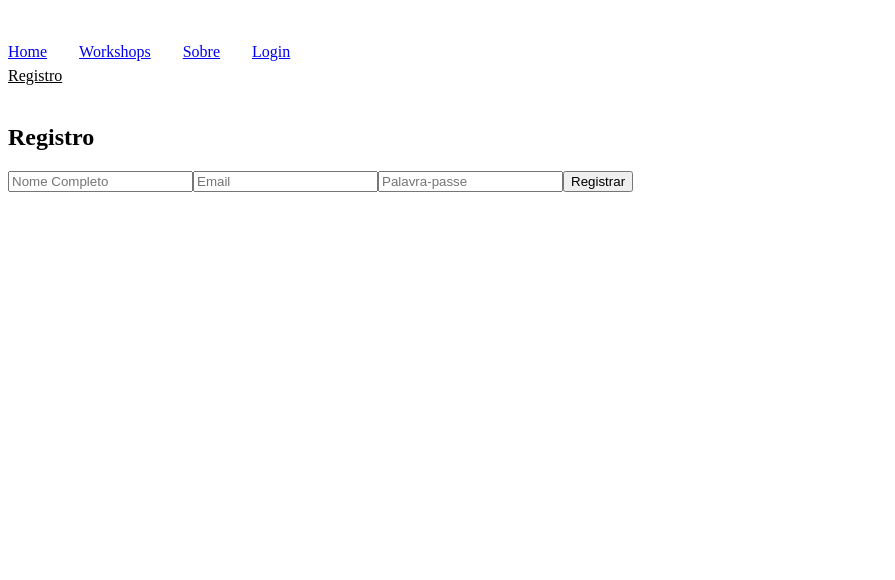
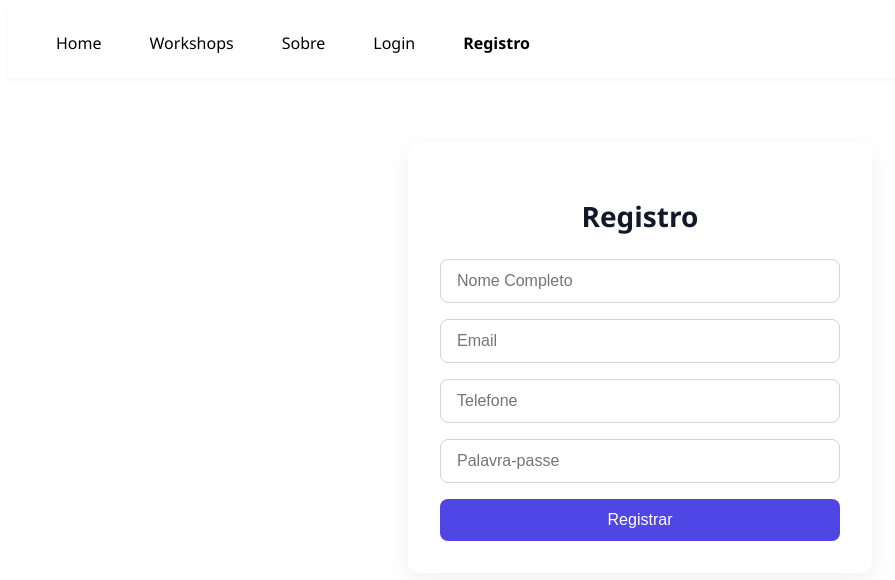
Before and after one commit to csjairo/edulivre-web, a Vue app: page /register in a window 1280 px wide. Shown: the top 580 px of the page, without its empty margins (0-895 px from the left). Built offline with nearby package versions, Linux system fonts and the light colour scheme.

Commit message:
Algumas estilizações foram feitas, o back-end foi atualizado para tratar o problema do CORS.

```diff
--- a/src/App.vue
+++ b/src/App.vue
@@ -44,63 +44,71 @@ export default {
 </script>
 
 <style scoped>
-header {
-  line-height: 1.5;
-  max-height: 100vh;
+:root {
+  --primary-color: #4f46e5;
+  --primary-hover: #4338ca;
+  --text-color: #1f2937;
+  --background-color: #f9fafb;
+  --border-color: #e5e7eb;
+  --link-color: #374151;
+  --link-hover-bg: #e0e7ff;
+  --section-gap: 2rem;
 }
 
-.logo {
-  display: block;
-  margin: 0 auto 2rem;
+header {
+  background-color: var(--background-color);
+  padding: 1rem 2rem;
+  border-bottom: 1px solid var(--border-color);
+  box-shadow: 0 2px 4px rgba(0, 0, 0, 0.04);
+  display: flex;
+  justify-content: space-between;
+  align-items: center;
+  flex-wrap: wrap;
+  font-family: "Segoe UI", sans-serif;
+}
+
+.wrapper {
+  display: flex;
+  align-items: center;
+  width: 100%;
+  flex-wrap: wrap;
+  justify-content: space-between;
 }
 
 nav {
-  width: 100%;
-  font-size: 12px;
-  text-align: center;
-  margin-top: 2rem;
+  display: flex;
+  flex-wrap: wrap;
+  gap: 1rem;
+  font-size: 1rem;
+}
+
+nav a {
+  text-decoration: none;
+  color: var(--link-color);
+  padding: 0.5rem 1rem;
+  border-radius: 8px;
+  transition: background-color 0.2s ease, color 0.2s ease;
+}
+
+nav a:hover {
+  background-color: var(--link-hover-bg);
+  color: var(--primary-color);
 }
 
 nav a.router-link-exact-active {
-  color: var(--color-text);
+  color: var(--primary-color);
+  font-weight: 600;
+  background-color: var(--link-hover-bg);
 }
 
 nav a.router-link-exact-active:hover {
-  background-color: transparent;
+  background-color: var(--link-hover-bg);
 }
 
-nav a {
-  display: inline-block;
-  padding: 0 1rem;
-  border-left: 1px solid var(--color-border);
-}
-
-nav a:first-of-type {
-  border: 0;
-}
-
-@media (min-width: 1024px) {
-  header {
-    display: flex;
-    place-items: center;
-    padding-right: calc(var(--section-gap) / 2);
-  }
-
-  .logo {
-    margin: 0 2rem 0 0;
-  }
-
-  header .wrapper {
-    display: flex;
-    place-items: flex-start;
-    flex-wrap: wrap;
-  }
-
+@media (max-width: 768px) {
   nav {
-    text-align: left;
-    margin-left: -1rem;
-    font-size: 1rem;
-    padding: 1rem 0;
+    width: 100%;
+    justify-content: center;
     margin-top: 1rem;
   }
 }
--- a/src/components/WorkshopCard.vue
+++ b/src/components/WorkshopCard.vue
@@ -31,9 +31,45 @@ export default {
 
 <style scoped>
 .workshop-card {
-  border: 1px solid #ccc;
-  padding: 1rem;
-  margin-bottom: 1rem;
+  background-color: #ffffff;
+  border: 1px solid #e5e7eb;
+  border-radius: 12px;
+  padding: 1.5rem;
+  box-shadow: 0 4px 12px rgba(0, 0, 0, 0.05);
+  transition: transform 0.2s ease, box-shadow 0.2s ease;
+  font-family: 'Segoe UI', sans-serif;
+}
+
+.workshop-card:hover {
+  transform: translateY(-4px);
+  box-shadow: 0 6px 20px rgba(0, 0, 0, 0.08);
+}
+
+.workshop-card h3 {
+  font-size: 1.25rem;
+  color: #1f2937;
+  margin-bottom: 0.5rem;
+}
+
+.workshop-card p {
+  color: #4b5563;
+  margin: 0.25rem 0;
+  font-size: 0.95rem;
+}
+
+.workshop-card a {
+  display: inline-block;
+  margin-top: 1rem;
+  padding: 0.5rem 1rem;
+  background-color: #4f46e5;
+  color: #fff;
   border-radius: 8px;
+  text-decoration: none;
+  font-weight: 500;
+  transition: background-color 0.2s ease;
+}
+
+.workshop-card a:hover {
+  background-color: #4338ca;
 }
 </style>
--- a/src/views/LoginView.vue
+++ b/src/views/LoginView.vue
@@ -25,3 +25,64 @@ export default {
   },
 };
 </script>
+
+<style scoped>
+.login-view {
+  max-width: 400px;
+  margin: 4rem auto;
+  padding: 2rem;
+  background-color: #ffffff;
+  border-radius: 12px;
+  box-shadow: 0 8px 24px rgba(0, 0, 0, 0.06);
+  font-family: 'Segoe UI', sans-serif;
+}
+
+.login-view h2 {
+  text-align: center;
+  margin-bottom: 1.5rem;
+  color: #111827;
+  font-size: 1.75rem;
+}
+
+form {
+  display: flex;
+  flex-direction: column;
+  gap: 1rem;
+}
+
+input {
+  padding: 0.75rem 1rem;
+  border: 1px solid #d1d5db;
+  border-radius: 8px;
+  font-size: 1rem;
+  transition: border-color 0.3s ease, box-shadow 0.3s ease;
+}
+
+input:focus {
+  border-color: #4f46e5;
+  outline: none;
+  box-shadow: 0 0 0 3px rgba(79, 70, 229, 0.2);
+}
+
+button {
+  padding: 0.75rem;
+  background-color: #4f46e5;
+  color: white;
+  border: none;
+  border-radius: 8px;
+  font-size: 1rem;
+  cursor: pointer;
+  transition: background-color 0.2s ease;
+}
+
+button:hover {
+  background-color: #4338ca;
+}
+
+@media (max-width: 500px) {
+  .login-view {
+    margin: 2rem 1rem;
+    padding: 1.5rem;
+  }
+}
+</style>
--- a/src/views/RegisterView.vue
+++ b/src/views/RegisterView.vue
@@ -4,6 +4,7 @@
     <form @submit.prevent="register">
       <input type="text" v-model="name" placeholder="Nome Completo" required />
       <input type="email" v-model="email" placeholder="Email" required />
+      <input type="tel" v-model="phone" placeholder="Telefone" required />
       <input type="password" v-model="password" placeholder="Palavra-passe" required />
       <button type="submit">Registrar</button>
     </form>
@@ -19,6 +20,7 @@ export default {
     return {
       name: '',
       email: '',
+      phone: '',
       password: '',
     };
   },
@@ -28,6 +30,7 @@ export default {
         await axios.post('http://localhost:8000/users/', {
           name: this.name,
           email: this.email,
+          phone: this.phone,
           password: this.password,
         });
         alert('Registo efetuado com sucesso!');
@@ -39,3 +42,64 @@ export default {
   },
 };
 </script>
+
+<style scoped>
+.register-view {
+  max-width: 400px;
+  margin: 4rem auto;
+  padding: 2rem;
+  background-color: #ffffff;
+  border-radius: 12px;
+  box-shadow: 0 8px 24px rgba(0, 0, 0, 0.06);
+  font-family: 'Segoe UI', sans-serif;
+}
+
+.register-view h2 {
+  text-align: center;
+  margin-bottom: 1.5rem;
+  color: #111827;
+  font-size: 1.75rem;
+}
+
+form {
+  display: flex;
+  flex-direction: column;
+  gap: 1rem;
+}
+
+input {
+  padding: 0.75rem 1rem;
+  border: 1px solid #d1d5db;
+  border-radius: 8px;
+  font-size: 1rem;
+  transition: border-color 0.3s ease, box-shadow 0.3s ease;
+}
+
+input:focus {
+  border-color: #4f46e5;
+  outline: none;
+  box-shadow: 0 0 0 3px rgba(79, 70, 229, 0.2);
+}
+
+button {
+  padding: 0.75rem;
+  background-color: #4f46e5;
+  color: white;
+  border: none;
+  border-radius: 8px;
+  font-size: 1rem;
+  cursor: pointer;
+  transition: background-color 0.2s ease;
+}
+
+button:hover {
+  background-color: #4338ca;
+}
+
+@media (max-width: 500px) {
+  .register-view {
+    margin: 2rem 1rem;
+    padding: 1.5rem;
+  }
+}
+</style>
--- a/src/views/WorkshopDetailsView.vue
+++ b/src/views/WorkshopDetailsView.vue
@@ -49,3 +49,67 @@ export default {
   },
 };
 </script>
+
+<style scoped>
+.workshop-details-view {
+  max-width: 800px;
+  margin: 3rem auto;
+  padding: 2rem;
+  background-color: #ffffff;
+  border-radius: 12px;
+  box-shadow: 0 8px 24px rgba(0, 0, 0, 0.06);
+  font-family: 'Segoe UI', sans-serif;
+}
+
+.workshop-details-view h2 {
+  font-size: 2rem;
+  color: #1f2937;
+  margin-bottom: 1.5rem;
+  text-align: center;
+}
+
+.workshop-details-view p {
+  margin-bottom: 0.75rem;
+  color: #4b5563;
+  line-height: 1.5;
+}
+
+.workshop-details-view strong {
+  color: #111827;
+}
+
+.workshop-details-view h3 {
+  font-size: 1.25rem;
+  color: #374151;
+  margin-top: 2rem;
+  margin-bottom: 1rem;
+}
+
+.workshop-details-view ul {
+  list-style-type: disc;
+  padding-left: 1.5rem;
+  margin-bottom: 2rem;
+  color: #374151;
+}
+
+.workshop-details-view li {
+  margin-bottom: 0.5rem;
+}
+
+button {
+  padding: 0.75rem 1.5rem;
+  background-color: #4f46e5;
+  color: white;
+  border: none;
+  border-radius: 8px;
+  font-size: 1rem;
+  cursor: pointer;
+  transition: background-color 0.2s ease;
+  display: block;
+  margin: 0 auto;
+}
+
+button:hover {
+  background-color: #4338ca;
+}
+</style>
--- a/src/views/WorkshopsView.vue
+++ b/src/views/WorkshopsView.vue
@@ -31,3 +31,25 @@ export default {
   },
 };
 </script>
+
+<style scoped>
+.workshops-view {
+  max-width: 1200px;
+  margin: 3rem auto;
+  padding: 0 1rem;
+  font-family: 'Segoe UI', sans-serif;
+}
+
+.workshops-view h2 {
+  text-align: center;
+  font-size: 2rem;
+  color: #1f2937;
+  margin-bottom: 2rem;
+}
+
+.workshops-view > div {
+  display: grid;
+  grid-template-columns: repeat(auto-fit, minmax(280px, 1fr));
+  gap: 1.5rem;
+}
+</style>
```
